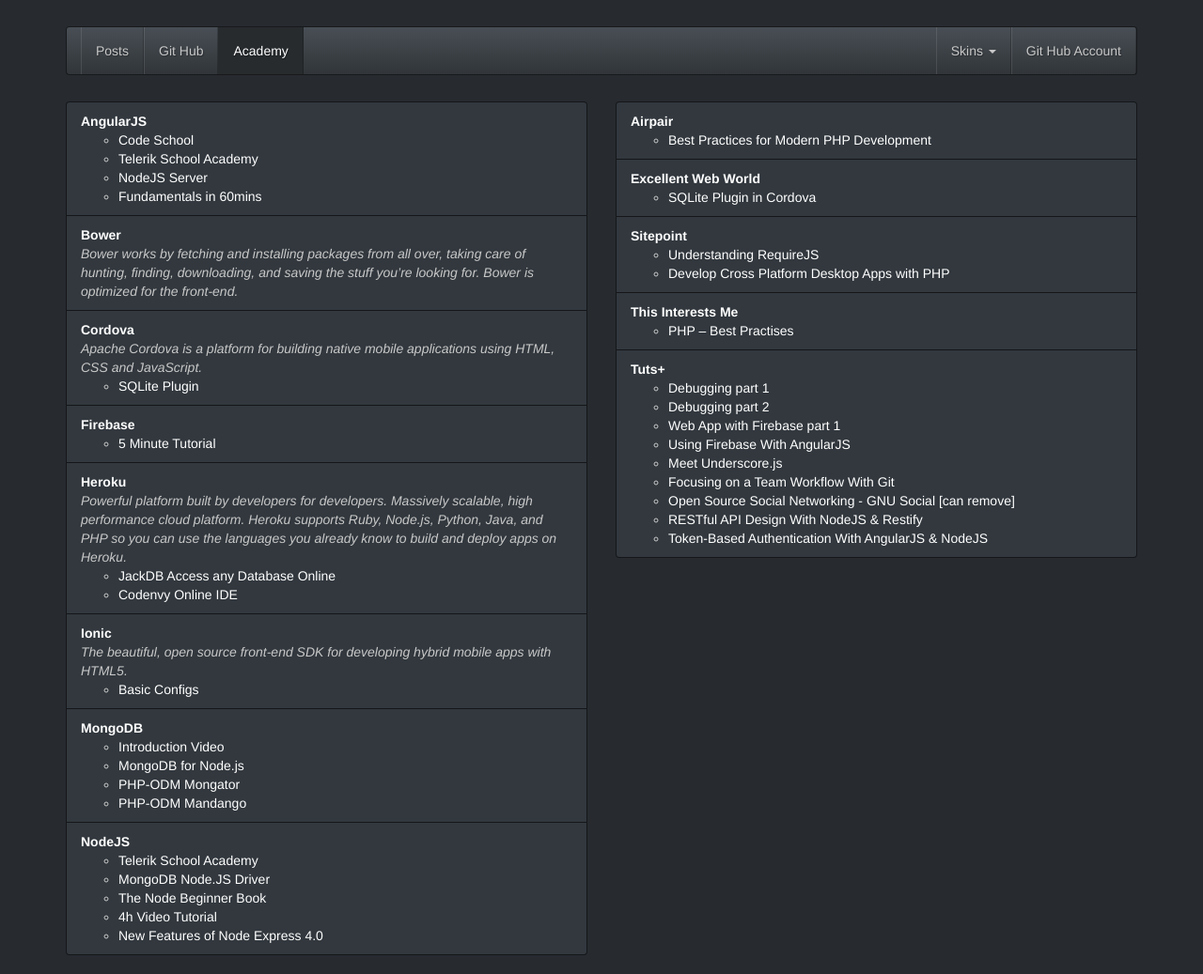
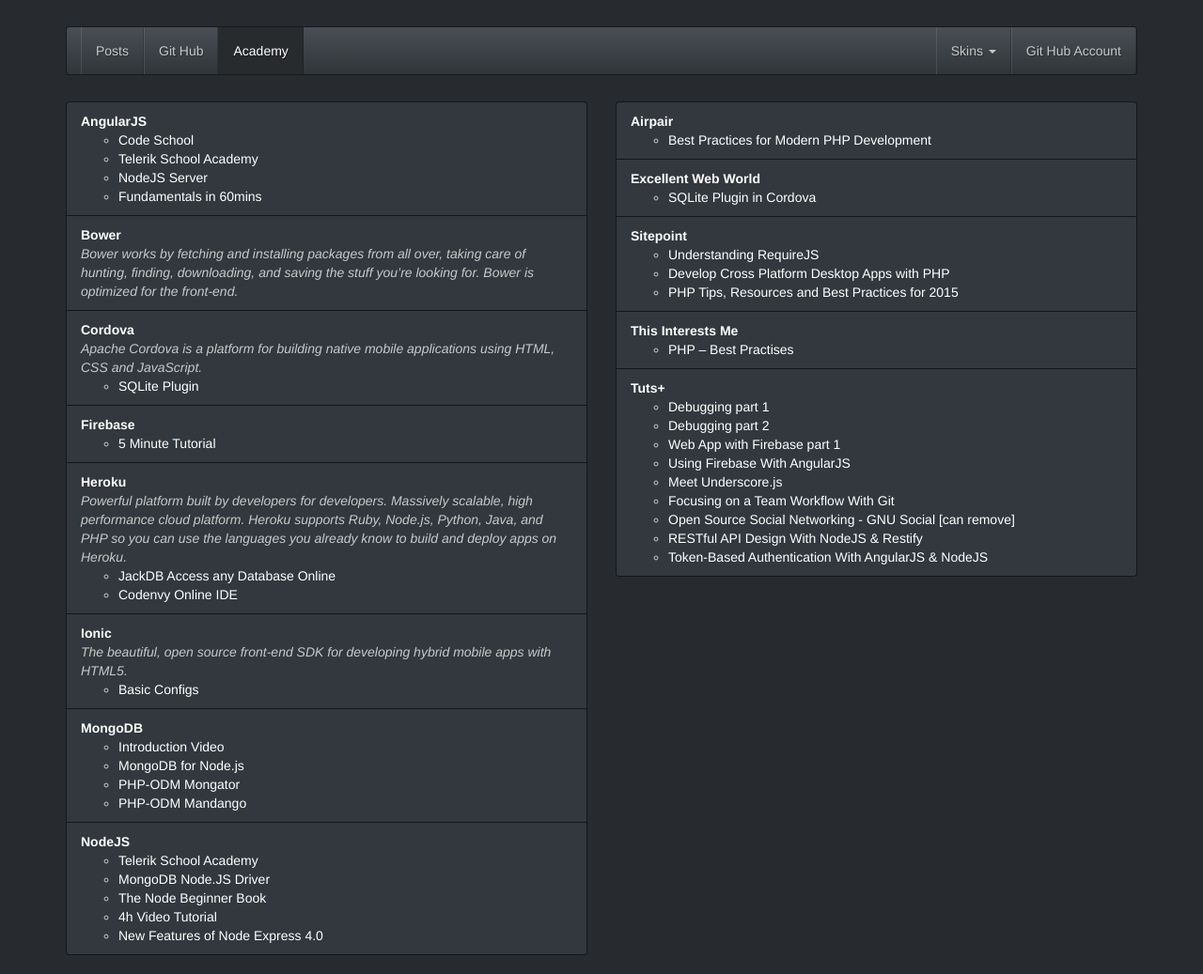
Before and after one commit to donvercety/donvercety.github.io, a Jekyll site: the page built from academy.html, in a window 1280 px wide. Shown: the whole page at 94% size. Built offline with Jekyll 4.4.1, drawn with Linux system fonts in a browser that asks for light colours; nearby versions of some CDN libraries.

Commit message:
Update academy.yml

```diff
--- a/_data/academy.yml
+++ b/_data/academy.yml
@@ -151,6 +151,9 @@
     - name: Develop Cross Platform Desktop Apps with PHP
       link: http://www.sitepoint.com/3-ways-develop-cross-platform-desktop-apps-php/?fb
 
+    - name: 'PHP Tips, Resources and Best Practices for 2015'
+      link: http://www.sitepoint.com/php-tips-resources-best-practices-2015/?fb
+
   # - - - - - - - - - -
 
   - name: Excellent Web World
```
